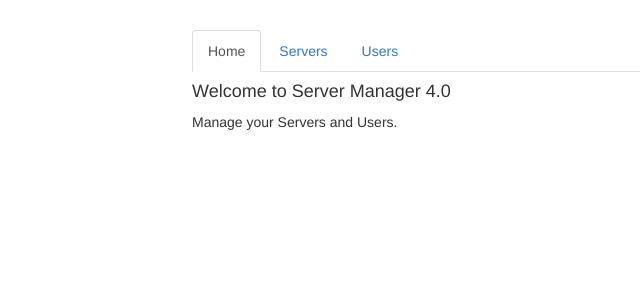
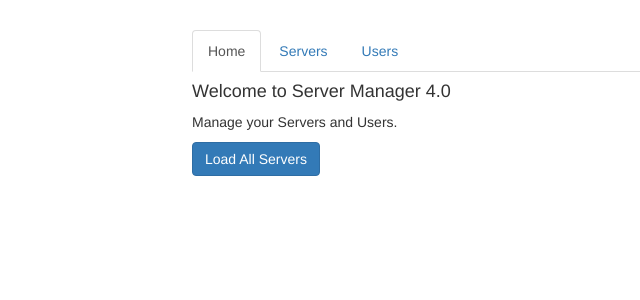
Before and after one commit to HennadiiZ/angularUdMaxShwBasics, an Angular app in the folder basics/: page / in a window 1280 px wide. Shown: the top 300 px of the page, without its empty margins (73-713 px from the left). Built offline with nearby package versions, Linux system fonts and the light colour scheme.

Commit message:
131. Navigating Programmatically

```diff
--- a/basics/src/app/app.module.ts
+++ b/basics/src/app/app.module.ts
@@ -50,3 +50,5 @@
 // 129. Understanding Navigation Paths
 
 // 130. Styling Active Router Links
+
+// 131. Navigating Programmatically
--- a/basics/src/app/home/home.component.html
+++ b/basics/src/app/home/home.component.html
@@ -1,2 +1,3 @@
 <h4>Welcome to Server Manager 4.0</h4>
 <p>Manage your Servers and Users.</p>
+<button class="btn btn-primary" (click)="onLoadSevers()">Load All Servers</button>
--- a/basics/src/app/home/home.component.ts
+++ b/basics/src/app/home/home.component.ts
@@ -1,4 +1,5 @@
 import { Component, OnInit } from '@angular/core';
+import { Router } from '@angular/router';
 
 @Component({
   selector: 'app-home',
@@ -7,9 +8,11 @@
 })
 export class HomeComponent implements OnInit {
 
-  constructor() { }
+  constructor(private router: Router) { }
 
-  ngOnInit() {
+  ngOnInit() {}
+
+  onLoadSevers(): void {
+    this.router.navigate(['/servers']);
   }
-
 }
```
